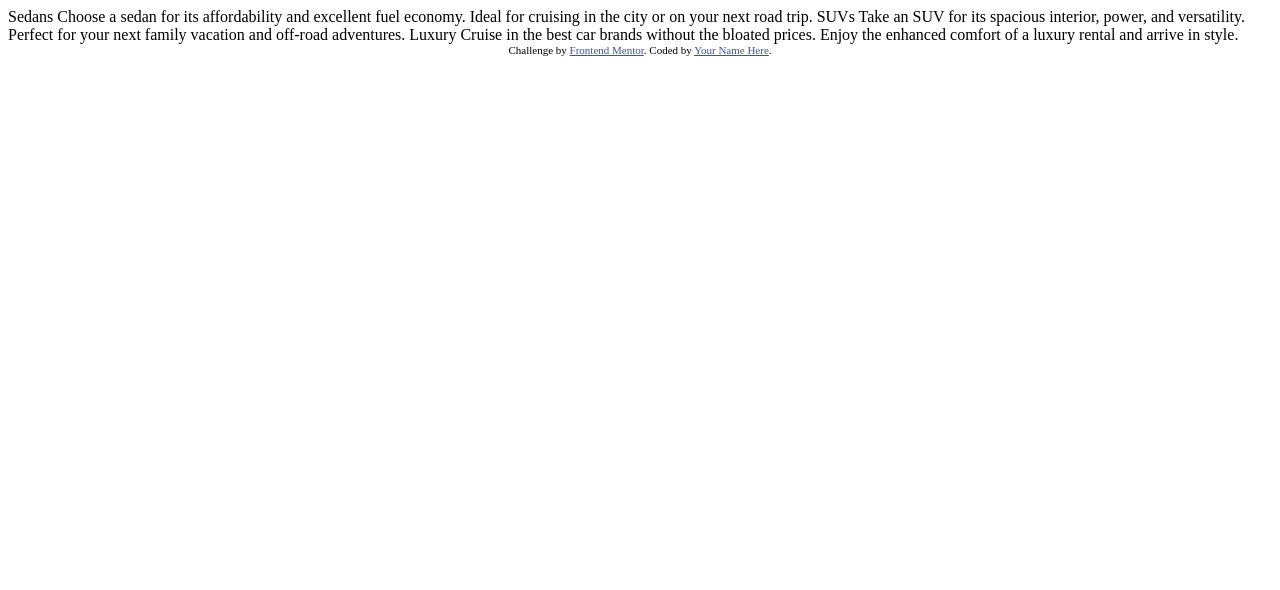
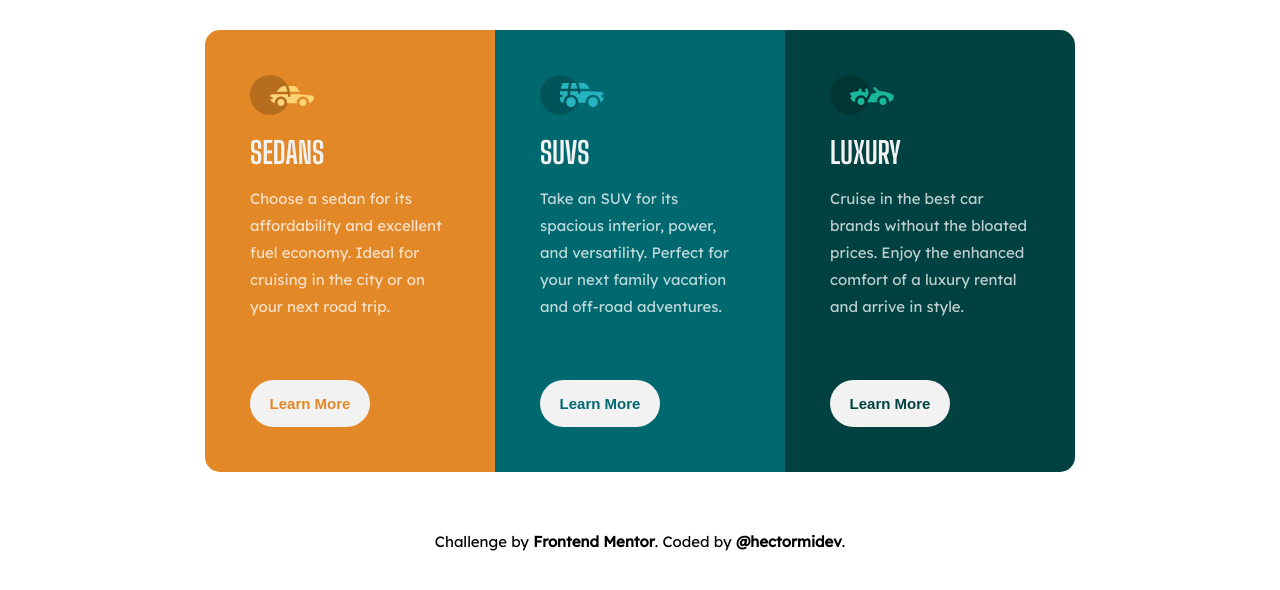
Before and after one commit to hectormidev/FM-7, a plain HTML site: page index.html in a window 1280 px wide. Drawn offline with Linux system fonts and the light colour scheme.

Commit message:
done project

```diff
--- a/index.html
+++ b/index.html
@@ -5,32 +5,68 @@
   <meta name="viewport" content="width=device-width, initial-scale=1.0"> <!-- displays site properly based on user's device -->
 
   <link rel="icon" type="image/png" sizes="32x32" href="./images/favicon-32x32.png">
-
+  <link rel="stylesheet" href="style.css">
   <title>Frontend Mentor | 3-column preview card component</title>
 
-  <!-- Feel free to remove these styles or customise in your own stylesheet 👍 -->
-  <style>
-    .attribution { font-size: 11px; text-align: center; }
-    .attribution a { color: hsl(228, 45%, 44%); }
-  </style>
 </head>
 <body>
 
-  Sedans
-  Choose a sedan for its affordability and excellent fuel economy. Ideal for cruising in the city
-  or on your next road trip.
+  <div class="container">
 
-  SUVs
-  Take an SUV for its spacious interior, power, and versatility. Perfect for your next family vacation
+    <div class="card">
+      <div class="card__text">
+        <div class="card__text-img">
+          <div class="circle"></div>
+          <img src="images/icon-sedans.svg" alt="sedan icon">
+        </div>
+        <h2>Sedans</h2>
+        <p>
+          Choose a sedan for its affordability and excellent fuel economy. Ideal for cruising in the city
+          or on your next road trip.
+        </p>
+      </div>
+
+      <button class="card__btn">Learn More</button>
+    </div>
+
+    <div class="card">
+      <div class="card__text">
+        <div class="card__text-img">
+          <div class="circle"></div>
+          <img src="images/icon-suvs.svg" alt="suv icon">
+        </div>
+        <h2>SUVs</h2>
+        <p>
+          Take an SUV for its spacious interior, power, and versatility. Perfect for your next family vacation
   and off-road adventures.
+        </p>
+      </div>
 
-  Luxury
-  Cruise in the best car brands without the bloated prices. Enjoy the enhanced comfort of a luxury
+      <button class="card__btn">Learn More</button>
+    </div>
+
+    <div class="card">
+      <div class="card__text">
+        <div class="card__text-img">
+          <div class="circle"></div>
+          <img src="images/icon-luxury.svg" alt="luxury icon">
+        </div>
+        <h2>Luxury</h2>
+        <p>
+          Cruise in the best car brands without the bloated prices. Enjoy the enhanced comfort of a luxury
   rental and arrive in style.
+        </p>
+      </div>
 
-  <div class="attribution">
+      <button class="card__btn">Learn More</button>
+    </div>
+
+
+  </div>
+
+  <footer class="attribution">
     Challenge by <a href="https://www.frontendmentor.io?ref=challenge" target="_blank">Frontend Mentor</a>.
-    Coded by <a href="#">Your Name Here</a>.
-  </div>
+    Coded by <a href="https://github.com/hectormidev">@hectormidev</a>.
+  </footer>
 </body>
 </html>
--- /dev/null
+++ b/style.css
@@ -0,0 +1,124 @@
+@import url('https://fonts.googleapis.com/css2?family=Big+Shoulders+Display:wght@700&family=Lexend+Deca&display=swap');
+
+/*
+    font-family: 'Big Shoulders Display', cursive;
+font-family: 'Lexend Deca', sans-serif;
+*/
+
+*{
+    padding: 0;
+    margin: 0;
+    box-sizing: border-box;
+    font-size: 15px;
+}
+
+:root{
+    --Bright-orange: hsl(31, 77%, 52%);
+    --Dark-cyan: hsl(184, 100%, 22%);
+    --Very-dark-cyan: hsl(179, 100%, 13%);
+    --Transparent-white: hsla(0, 0%, 100%, 0.75); /* (paragraphs) */
+    --Very-light-gray: hsl(0, 0%, 95%); /* (background, headings, buttons) */
+    --radius: .5rem
+}
+
+body{
+    display: flex;
+    flex-direction: column;
+    align-items: center;
+    gap: 4rem;
+    margin: 2rem;
+    font-family: 'Lexend Deca', sans-serif;
+}
+
+.container{
+    display: flex;
+    flex-direction: column;
+    align-items: center;
+    width: 350px;
+    border-radius: 1rem;
+    overflow: hidden;
+}
+
+.card{
+    z-index: 1;
+    padding: 2rem;
+    width: 100%;
+    display: flex;
+    flex-direction: column;
+    gap: 4rem;
+    padding: 3rem;
+}
+
+.card:nth-child(1){
+    background-color: var(--Bright-orange);
+}
+
+.card:nth-child(2){
+    background-color: var(--Dark-cyan);
+}
+
+.card:nth-child(3){
+    background-color: var(--Very-dark-cyan);
+}
+
+.card__text{
+    display: flex;
+    flex-direction: column;
+    gap: 1rem;
+}
+
+.card__text  h2{
+    text-transform: uppercase;
+    color: var(--Very-light-gray);
+    font-family: 'Big Shoulders Display', cursive;
+    font-size: 2rem;
+    font-weight: 700;
+}
+
+.card__text p{
+    color: var(--Transparent-white);
+    line-height: 1.8rem;
+}
+
+.card button{
+    width: 60%;
+    border-radius: 2rem;
+    border: none;
+    outline: none;
+    background-color: var(--Very-light-gray);
+    padding: 1rem;
+    font-weight: 700;
+    cursor: pointer;
+}
+
+.card:nth-child(1) .card__btn{
+    color: var(--Bright-orange);
+}
+
+.card:nth-child(2) .card__btn{
+    color: var(--Dark-cyan);
+}
+
+.card:nth-child(3) .card__btn{
+    color: var(--Very-dark-cyan);
+}
+
+footer{
+    text-align: center;
+}
+
+footer a{
+    text-decoration: none;
+    font-weight: 700;
+    color: black;
+    cursor: pointer;
+}
+
+/* MEDIA QUERIES */
+
+@media screen and (min-width: 900px) {
+    .container{
+        width: 870px;
+        flex-direction: row;
+    }
+}
```
